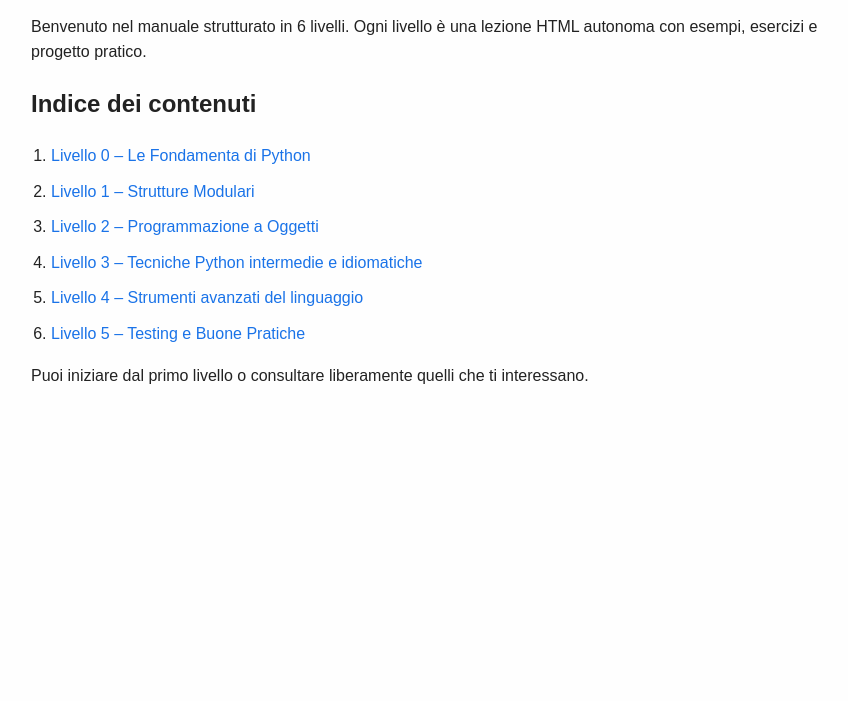
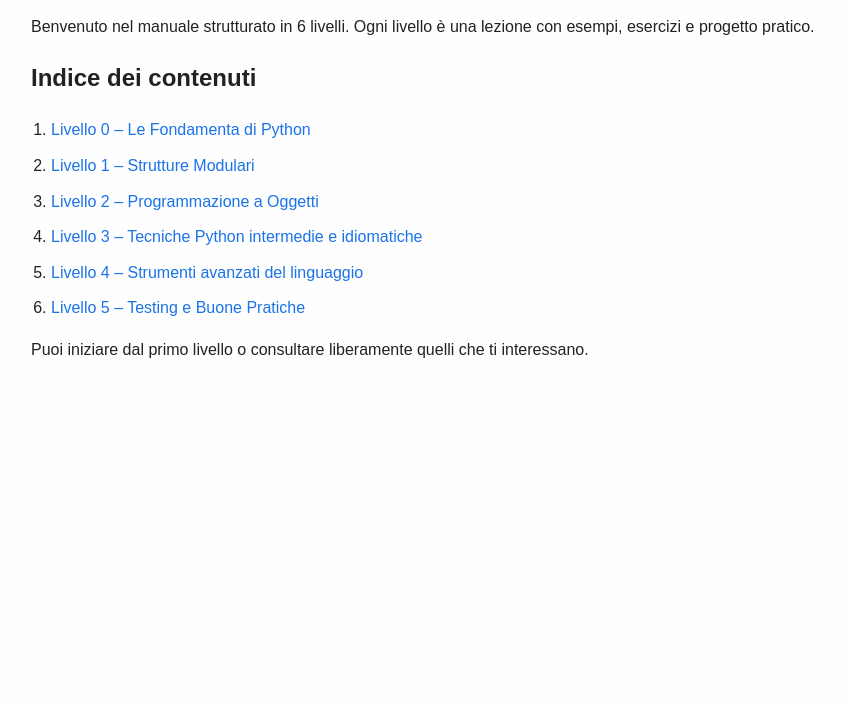
Before and after one commit to adseeker/lezioni-python, a plain HTML site: page index.html in a window 1280 px wide. Shown: the part 99-800 px from the top of the page, without its empty margins (209-1057 px from the left). Drawn offline with Linux system fonts and the light colour scheme.

Commit message:
Home Page

```diff
--- a/index.html
+++ b/index.html
@@ -34,7 +34,7 @@
 <body>
 
   <h1>Manuale Completo di Python</h1>
-  <p>Benvenuto nel manuale strutturato in 6 livelli. Ogni livello è una lezione HTML autonoma con esempi, esercizi e progetto pratico.</p>
+  <p>Benvenuto nel manuale strutturato in 6 livelli. Ogni livello è una lezione con esempi, esercizi e progetto pratico.</p>
 
   <h2>Indice dei contenuti</h2>
   <ul>
```
